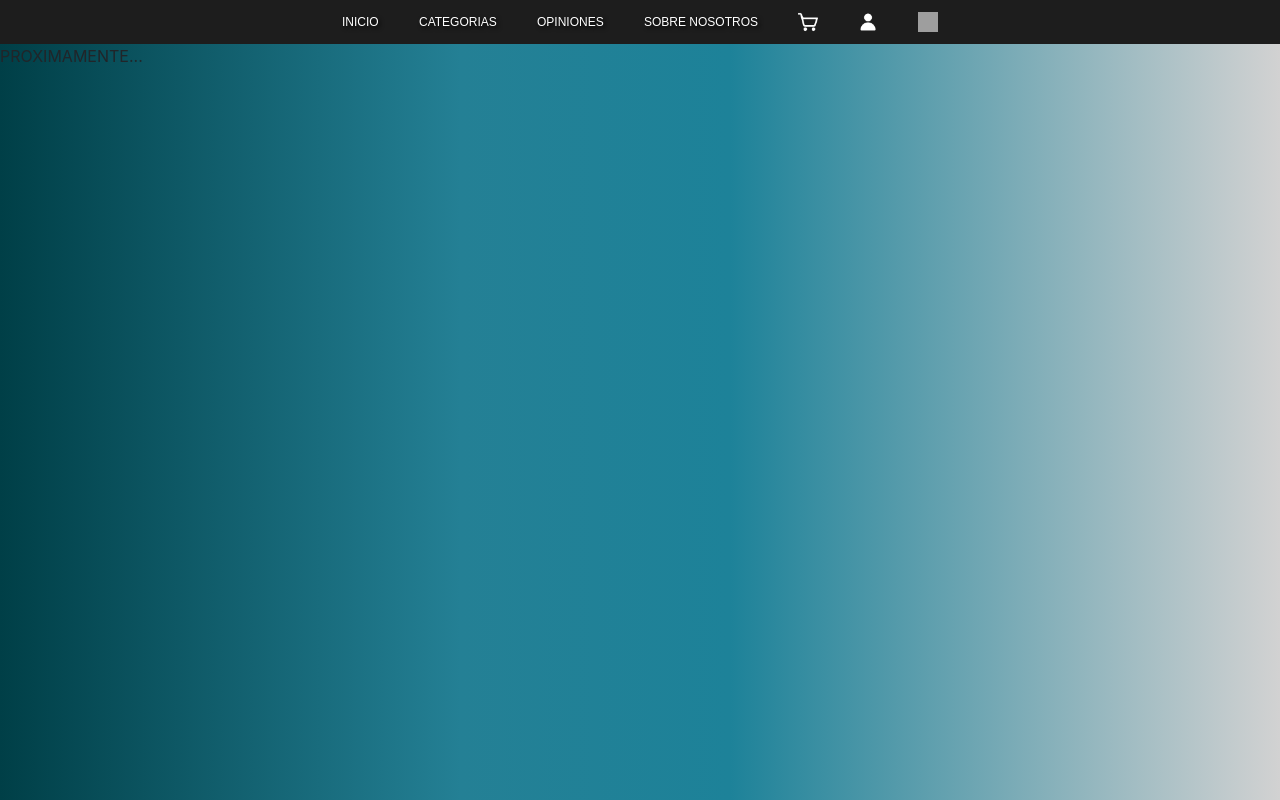
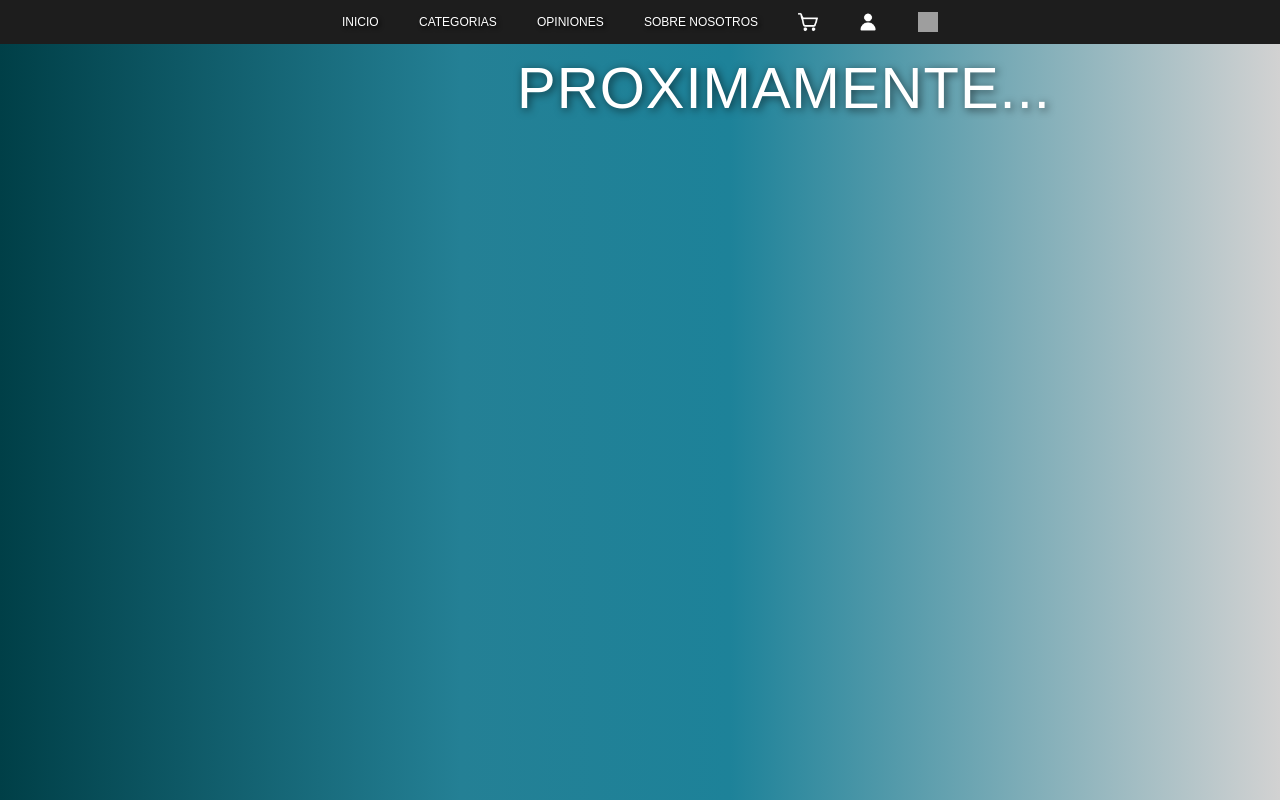
Before and after one commit to 203720/Landing-page, a React (Create React App) app in the folder proyecto-api/: page /Compra in a window 1280 px wide. Built offline with nearby package versions, Linux system fonts and the light colour scheme; grey boxes are pictures that could not be loaded.

Commit message:
Update Compra.jsx

```diff
--- a/proyecto-api/src/pages/Compra.jsx
+++ b/proyecto-api/src/pages/Compra.jsx
@@ -3,9 +3,10 @@ import '../css/compra.css'
 
 export const Compra = () => {
      return (
-          <div className="textCompra">
+          <div className="texto-compra">
                <p>PROXIMAMENTE...</p>
           </div>
+
      )
 }
 
```
